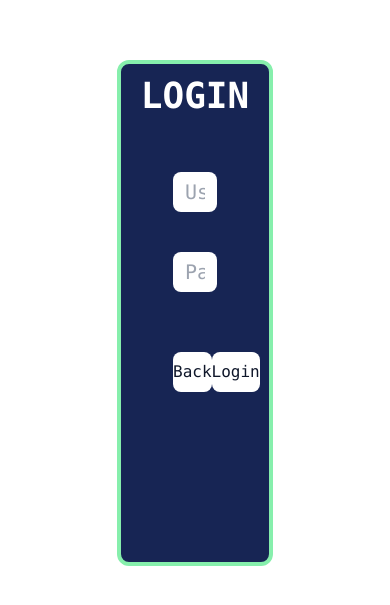
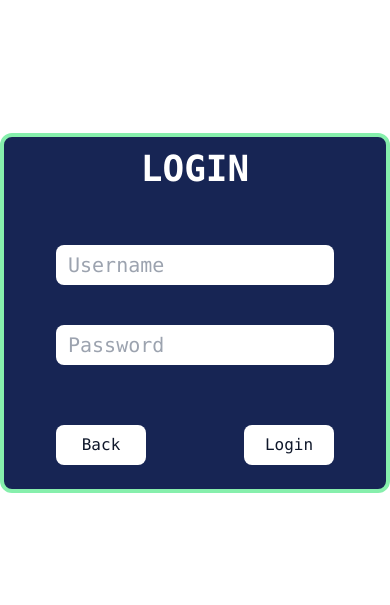
Before and after one commit to Antaraes/meeting_appointment_ui, a Next.js app: page /login in a window 390 px wide. Shown: the part 109-714 px from the top of the page. Built offline with nearby package versions, Linux system fonts and the light colour scheme.

Commit message:
login page responsive

```diff
--- a/src/app/login/page.tsx
+++ b/src/app/login/page.tsx
@@ -2,7 +2,7 @@
 
 export default function Login() {
     return <div className="z-1000 flex justify-center items-center bg-white w-screen h-screen">
-        <form className="flex flex-col justify-start items-center gap-10 w-[40vw] h-[60vh] p-3 border-4 border-green-300 bg-blue-950 rounded-xl">
+        <form className="flex flex-col justify-start items-center gap-10 md:w-[40vw] h-auto p-3 border-4 border-green-300 bg-blue-950 rounded-xl">
             <div className="text-white text-4xl font-mono font-bold mb-4">LOGIN</div>
             <div className="w-full px-10">
                 <input className="w-full h-[40px] rounded-lg text-gray-500 text-xl font-mono p-3" placeholder="Username" type="text" />
@@ -10,7 +10,7 @@ export default function Login() {
             <div className="w-full px-10">
                 <input className="w-full h-[40px] rounded-lg text-gray-500 text-xl font-mono p-3" placeholder="Password" type="password" />
             </div>
-            <div className="w-full flex justify-between px-10 mt-5">
+            <div className="w-full flex justify-between px-10 mt-5 mb-3">
                 <button type="button" className="w-[90px] h-[40px] bg-white hover:border-2 hover:border-green-300 font-mono rounded-lg">Back</button>
                 <button type="submit" className="w-[90px] h-[40px] bg-white hover:border-2 hover:border-green-300 font-mono rounded-lg">Login</button>
             </div>
```
